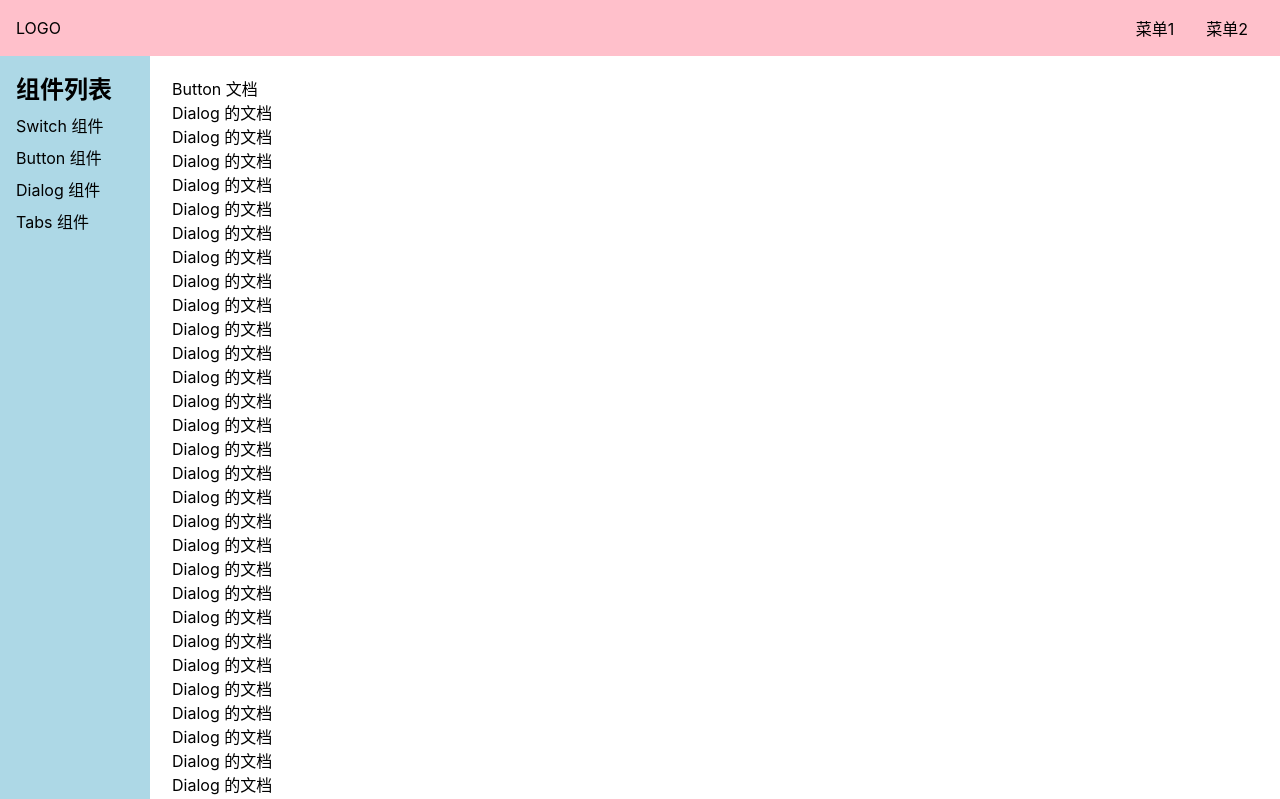
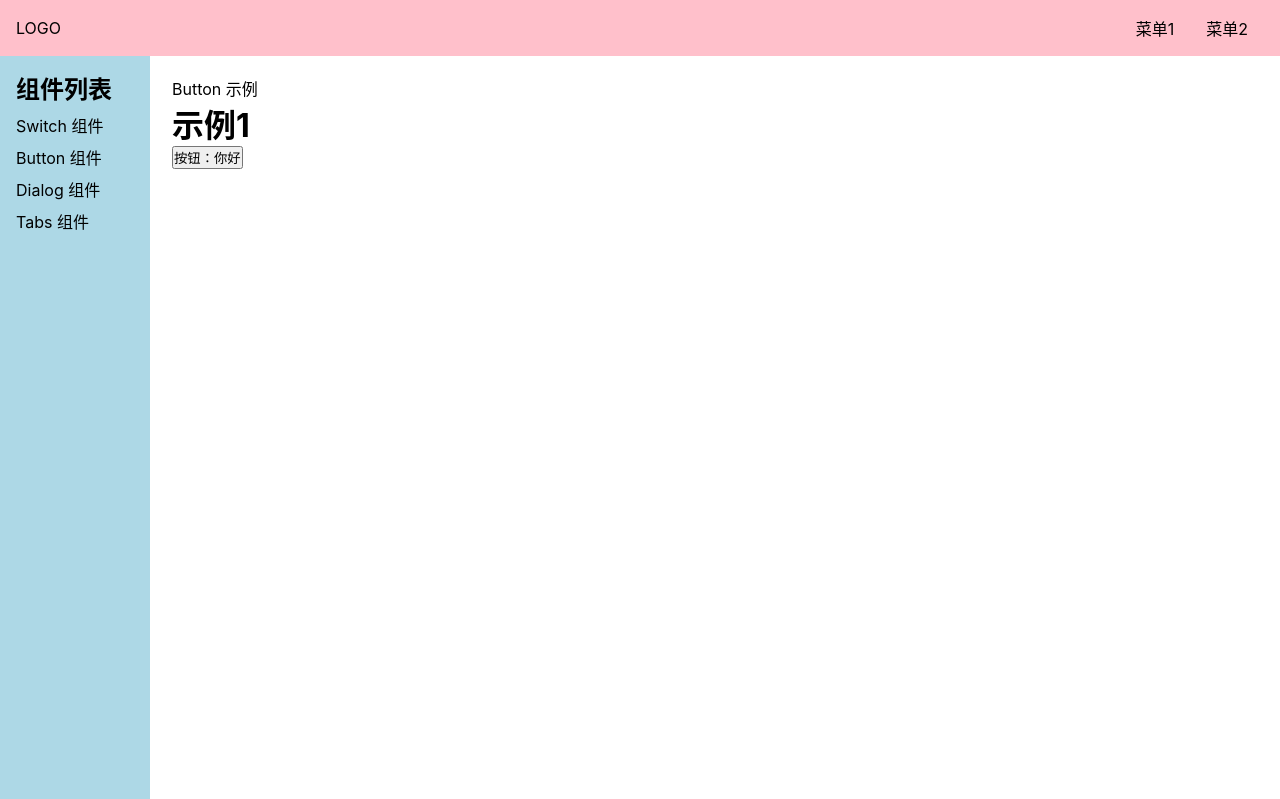
Before and after one commit to Diabloer/diablo-vue-ts, a Vue app: page /#/doc/button in a window 1280 px wide. Shown: the top 799 px of the page. Built offline with nearby package versions, Linux system fonts and the light colour scheme.

Commit message:
feat__init(Button): 创建Button组件

```diff
--- a/src/components/Button.vue
+++ b/src/components/Button.vue
@@ -1,6 +1,19 @@
 <template>
+<div>Button 示例</div>
+<h1>示例1</h1>
 <div>
-    Button 文档
-    <p v-for="item in 100" :key="item">Dialog 的文档</p>
+    <Button>按钮：你好</Button>
 </div>
 </template>
+
+<script lang="ts">
+import Button from '../lib/Button.vue';
+export default {
+    components: {
+        Button
+    },
+    setup() {
+
+    }
+}
+</script>
--- /dev/null
+++ b/src/lib/Button.vue
@@ -0,0 +1,5 @@
+<template>
+<button>
+    <slot />
+</button>
+</template>
```
